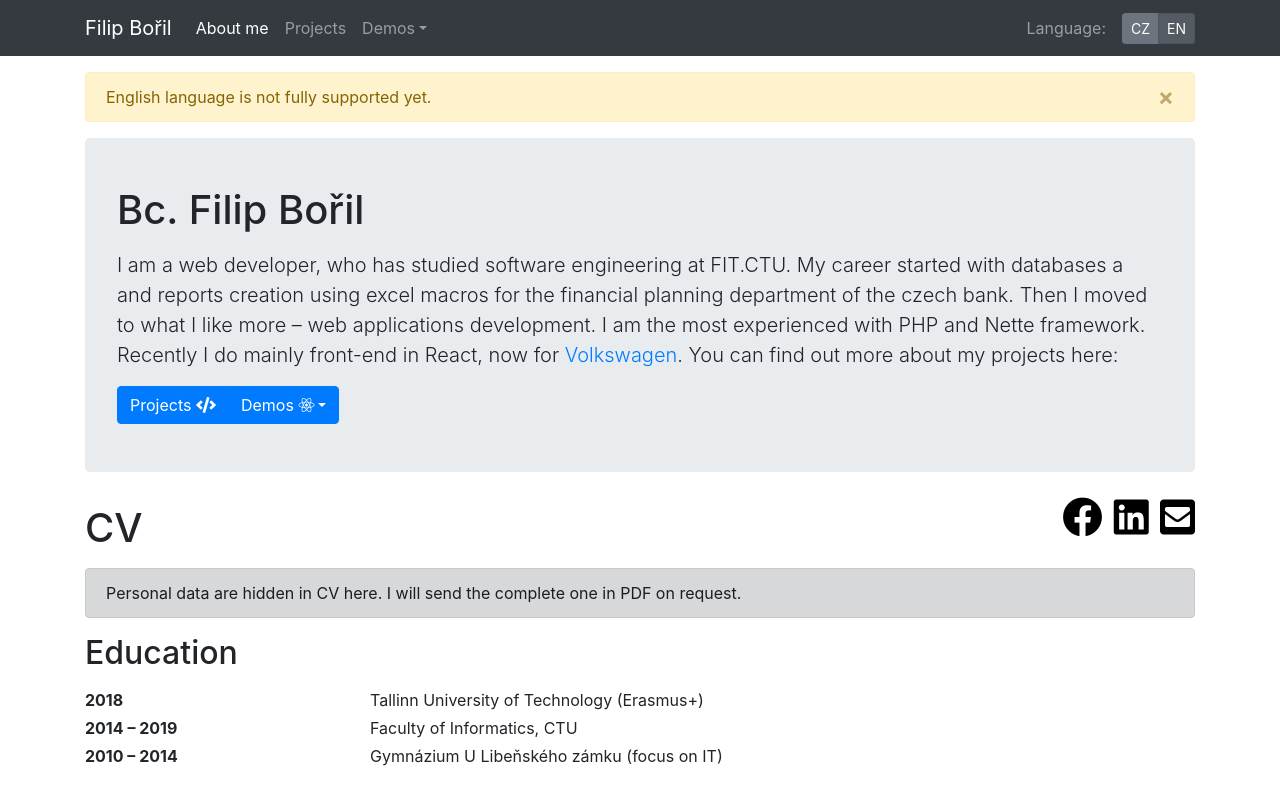
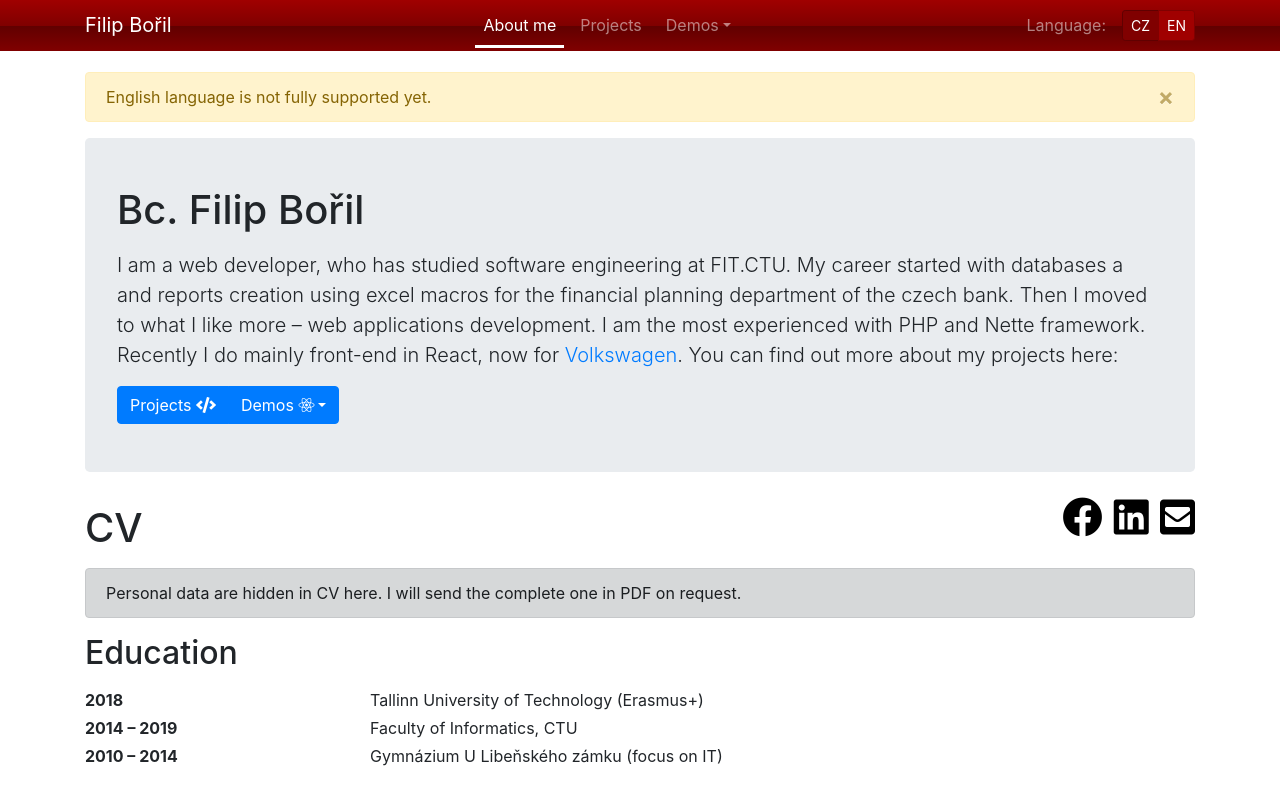
Before and after one commit to borilfilip/filipboril-cz, a React (Create React App) app: page / in a window 1280 px wide. Shown: the top 795 px of the page. Built offline with nearby package versions, Linux system fonts and the light colour scheme.

Commit message:
Main menu repainted

```diff
--- a/src/components/Layout/Menu/LanguageSwitcher/LanguageSwitcher.css
+++ b/src/components/Layout/Menu/LanguageSwitcher/LanguageSwitcher.css
@@ -1,3 +1,15 @@
 .languageToggle {
     margin-left: 1em;
 }
+
+@media (min-width: 768px) {
+    .languageToggle > .btn {
+        background-color: rgb(128,0,0);
+        border-color: rgb(96,0,0);
+    }
+
+    .languageToggle > .btn.active {
+        background-color: rgb(160,0,0)!important;
+        border-color: rgb(128,0,0)!important;
+    }
+}
--- /dev/null
+++ b/src/components/Layout/Menu/Menu.css
@@ -0,0 +1,32 @@
+.main-menu.navbar {
+    background-color: #343a40;
+}
+
+@media (min-width: 768px) {
+    .main-menu.navbar {
+        background-image: linear-gradient(0, rgb(128,0,0) 0, rgb(96,0,0) 49.9%, rgb(128,0,0) 50%, rgb(160,0,0) 100%);
+    }
+
+    .main-menu.navbar {
+        padding: .33rem 1rem;
+    }
+
+    .main-menu.navbar .navbar-nav {
+        margin-left: auto;
+        margin-right: auto;
+    }
+
+    .main-menu.navbar .navbar-nav > * {
+        margin: 0 .25rem;
+    }
+
+    .main-menu.navbar .navbar-nav > *:hover {
+        border-bottom: 3px solid rgba(255,255,255,.75);
+        margin-bottom: -3px;
+    }
+
+    .main-menu.navbar .navbar-nav > .active {
+        border-bottom: 3px solid white;
+        margin-bottom: -3px;
+    }
+}
--- a/src/components/Layout/Menu/Menu.js
+++ b/src/components/Layout/Menu/Menu.js
@@ -6,6 +6,7 @@ import LanguageSwitcher from "./LanguageSwitcher/LanguageSwitcher";
 import {FormattedMessage} from "react-intl";
 import {animateScroll as scroll} from 'react-scroll';
 import {scrollDuration} from "../../../shared/NavLink";
+import './Menu.css';
 
 class Menu extends Component {
   state = {
@@ -42,13 +43,13 @@ class Menu extends Component {
     const demosActive = matchPath(pathname, {path: "/demos"}) !== null;
 
     return (
-      <Navbar variant="dark" bg="dark" expand="md" fixed="top" onToggle={this.expandNavBar}
+      <Navbar className="main-menu" variant="dark" expand="md" fixed="top" onToggle={this.expandNavBar}
               expanded={this.state.navBarExpanded}>
         <Container>
           {logo}
           <Navbar.Toggle aria-controls="basic-navbar-nav"/>
           <Navbar.Collapse id="basic-navbar-nav">
-            <Nav className="mr-auto">
+            <Nav>
               <MenuNav exact to="/"><FormattedMessage id="about-me"/></MenuNav>
               <MenuNav to="/projects"><FormattedMessage id="projects"/></MenuNav>
               <NavDropdown title={<FormattedMessage id="demos"/>} id="basic-nav-dropdown"
```
